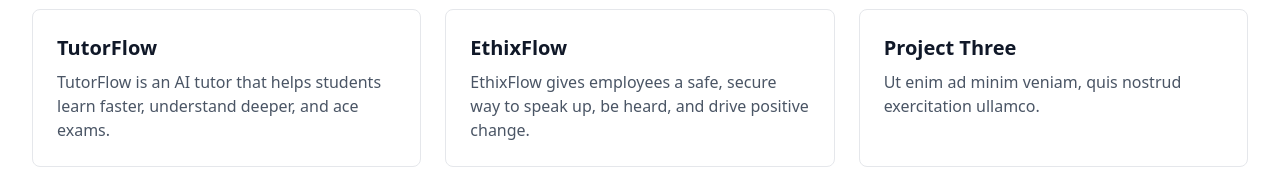
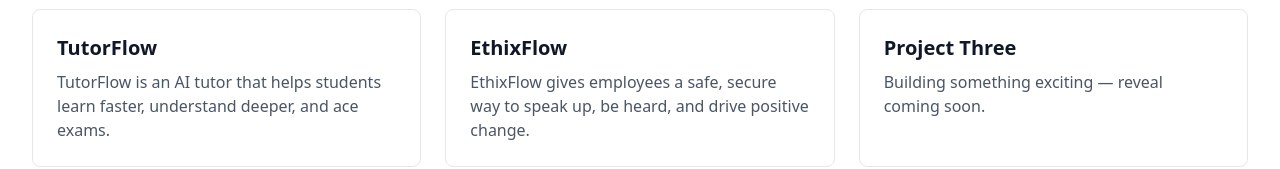
Before and after one commit to LondaKhanyile/londa-portfolio, a Next.js app: page / in a window 1280 px wide. Shown: the part 504-673 px from the top of the page. Built offline with nearby package versions, Linux system fonts and the light colour scheme.

Commit message:
feat: mark project three as coming soon

```diff
--- a/src/components/Hero/Hero.tsx
+++ b/src/components/Hero/Hero.tsx
@@ -15,7 +15,7 @@
     {
       id: 3,
       title: "Project Three",
-      description: "Ut enim ad minim veniam, quis nostrud exercitation ullamco.",
+      description: "Building something exciting — reveal coming soon.",
       link: "#",
     },
   ];
```
